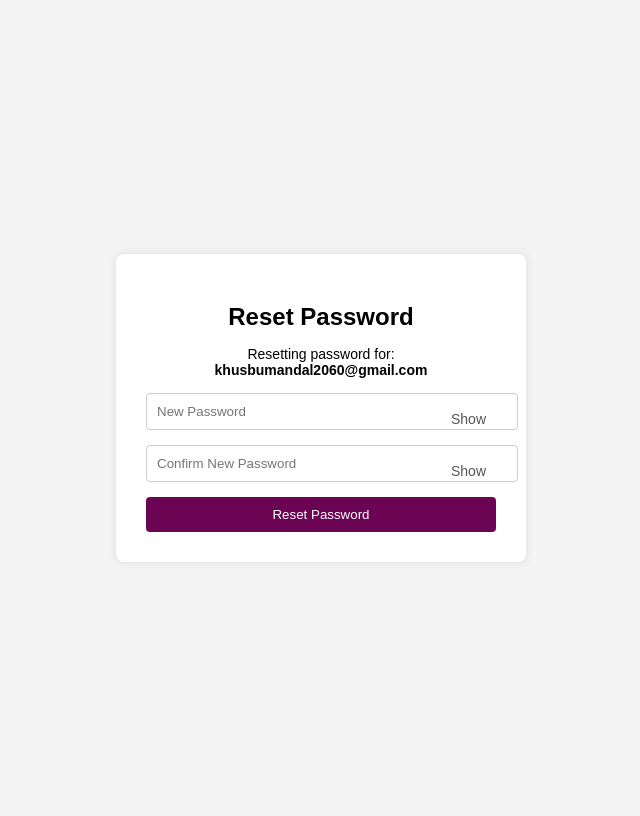
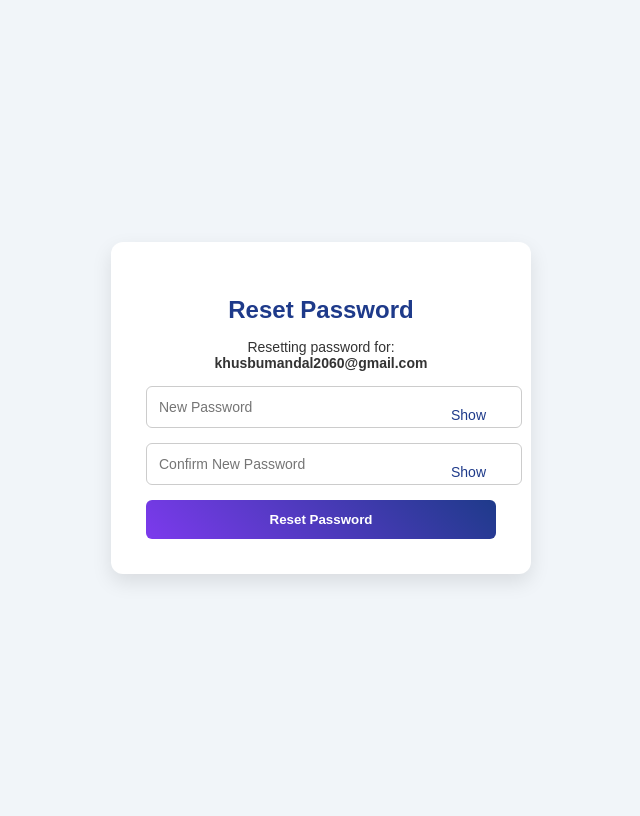
Before and after one commit to Khushbumandal2060/TumorDetect, a Flask app: page /reset_password in a window 1280 px wide. Shown: the whole page, without its empty margins (319-959 px from the left). Run offline with Flask 3, Linux system fonts and the light colour scheme; a user stored in the database is signed in.

Commit message:
Update reset password template styles and title

```diff
--- a/backend/templates/reset_password.html
+++ b/backend/templates/reset_password.html
@@ -2,11 +2,22 @@
 <html>
 
 <head>
-    <title>Reset Password - Tumor Detection System</title>
+    <title>Reset Password - TumorDetect</title>
     <style>
+        :root {
+            --primary: #1e3a8a;
+            /* blue/navy */
+            --secondary: #7c3aed;
+            /* purple */
+            --accent: #07557f;
+            /* green */
+            --dark: #0f172a;
+            --light: #f1f5f9;
+        }
+
         body {
             font-family: Arial, sans-serif;
-            background: #f4f4f4;
+            background: var(--light);
             display: flex;
             justify-content: center;
             align-items: center;
@@ -15,21 +26,22 @@
 
         .container {
             background: white;
-            padding: 30px;
-            border-radius: 8px;
+            padding: 35px;
+            border-radius: 12px;
             width: 350px;
-            box-shadow: 0 0 10px rgba(0, 0, 0, 0.1);
+            box-shadow: 0 8px 20px rgba(0, 0, 0, 0.1);
+            text-align: center;
         }
 
         h2 {
-            text-align: center;
+            color: var(--primary);
             margin-bottom: 15px;
         }
 
         p {
-            text-align: center;
             font-size: 14px;
             margin-bottom: 15px;
+            color: #333;
         }
 
         .password-field {
@@ -38,10 +50,16 @@
 
         input {
             width: 100%;
-            padding: 10px;
+            padding: 12px;
             margin-bottom: 15px;
-            border-radius: 4px;
+            border-radius: 6px;
             border: 1px solid #ccc;
+            font-size: 14px;
+        }
+
+        input:focus {
+            outline: none;
+            border-color: var(--secondary);
         }
 
         .toggle-password {
@@ -51,29 +69,32 @@
             transform: translateY(-50%);
             cursor: pointer;
             font-size: 14px;
-            color: #555;
+            color: var(--primary);
             user-select: none;
         }
 
         button {
             width: 100%;
-            padding: 10px;
-            background: #6b0453;
+            padding: 12px;
+            background: linear-gradient(45deg, var(--secondary), var(--primary));
             color: white;
             border: none;
-            border-radius: 4px;
+            border-radius: 6px;
+            font-weight: 600;
             cursor: pointer;
+            transition: 0.3s;
         }
 
         button:hover {
-            background: #450342;
+            background: var(--accent);
         }
 
         .flash {
             padding: 10px;
-            border-radius: 4px;
+            border-radius: 6px;
             margin-bottom: 15px;
             text-align: center;
+            font-size: 14px;
         }
 
         .flash.error {
@@ -82,8 +103,8 @@
         }
 
         .flash.success {
-            background: #d4edda;
-            color: #131614;
+            background: #d1e7dd;
+            color: #155724;
         }
     </style>
 </head>
```
